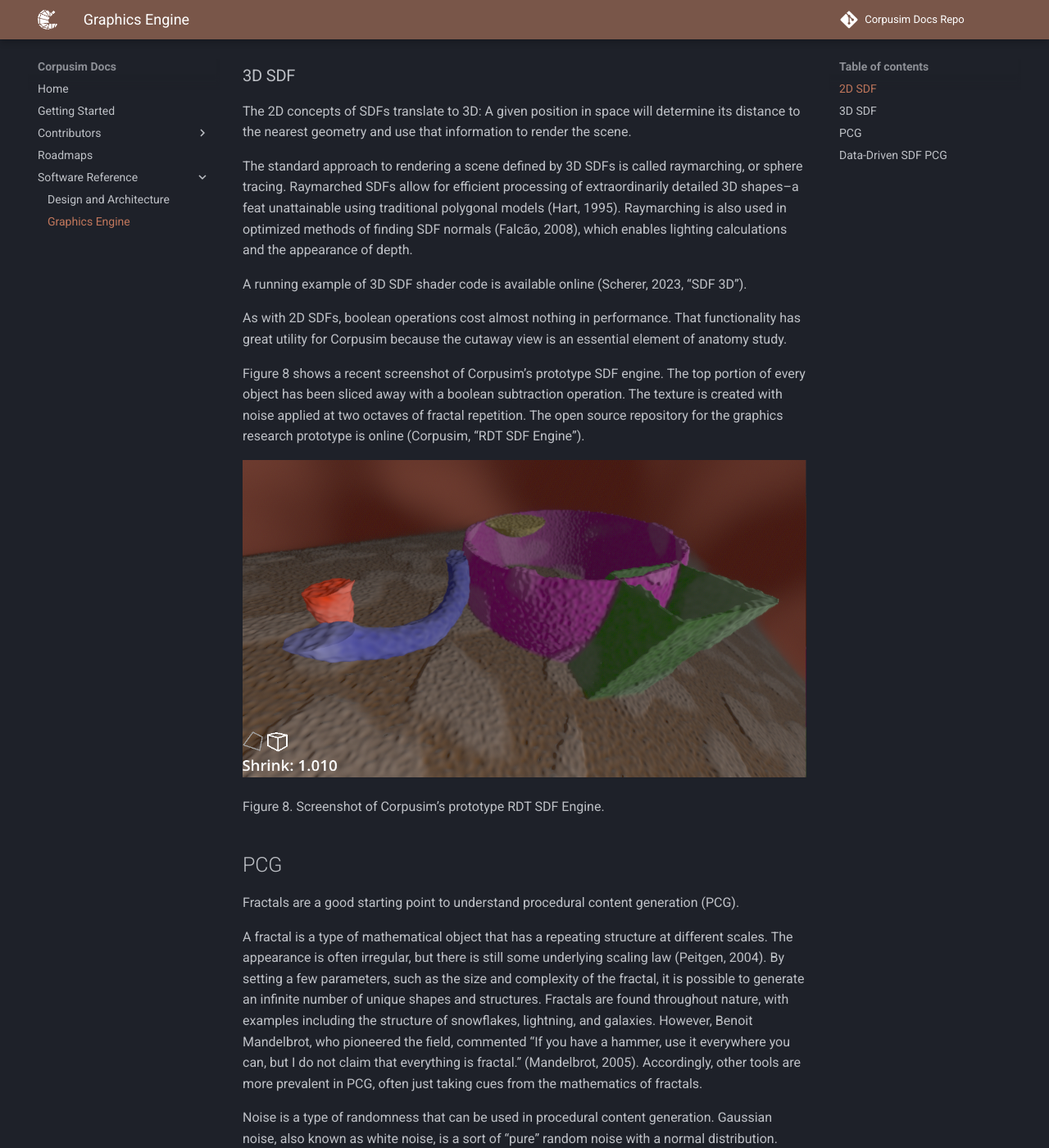
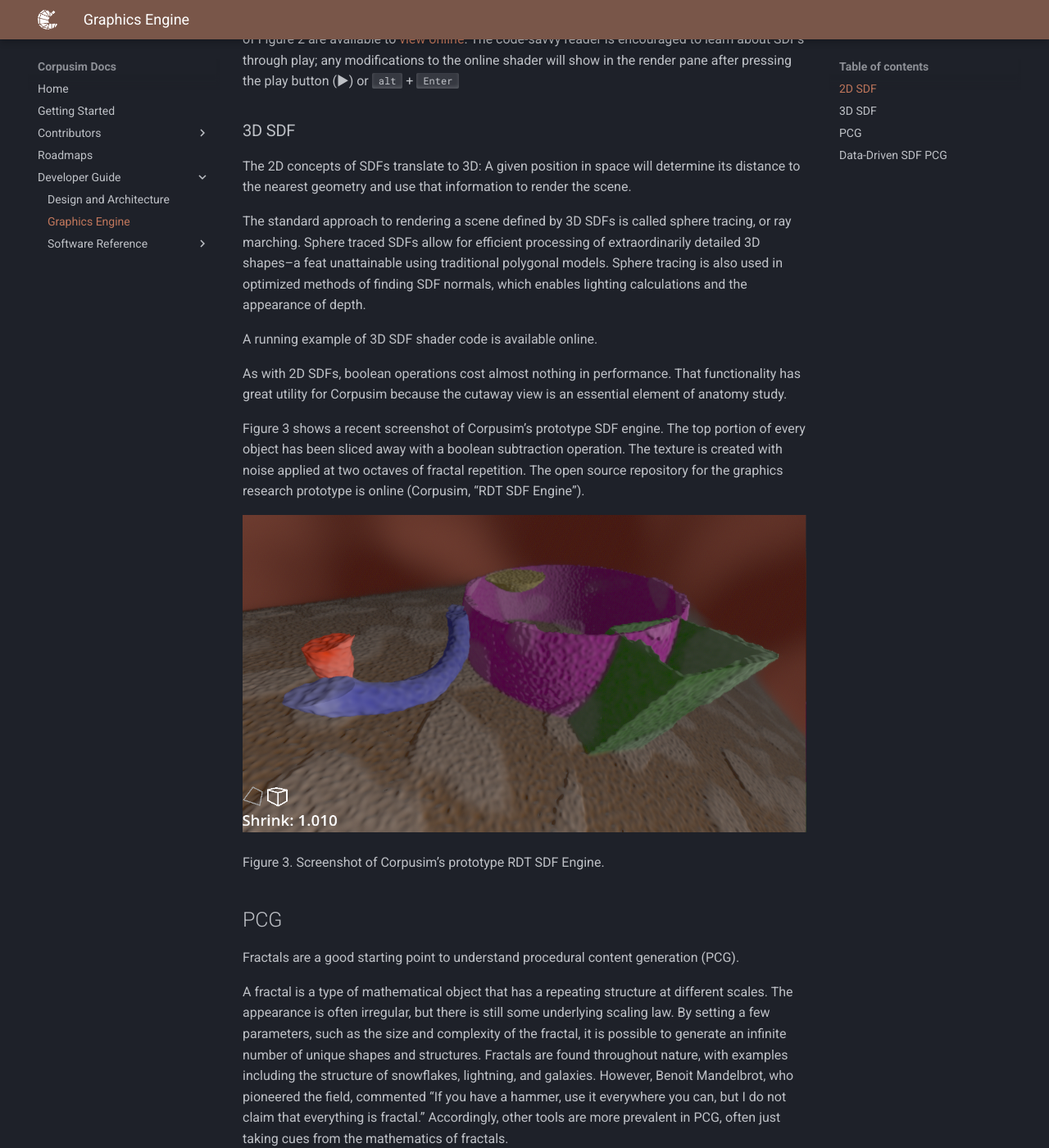
Before and after one commit to Corpusim/corpusim-docs, an MkDocs documentation site: the page built from docs/developer_guide/software_reference/graphics_engine.md, in a window 1280 px wide and 1400 px high, scrolled down 2291 px. Shown: the whole window at 82% size. Built offline with MkDocs 1.6.1 and Material for MkDocs 9.7.7, drawn with Linux system fonts in a browser that asks for light colours; comment, search, counter and statistics services are not loaded; some of the changed text lies outside the part shown.

Commit message:
added a sw ref doc and reorganized

```diff
--- a/docs/software_reference/graphics_engine.md
+++ b/docs/developer_guide/software_reference/graphics_engine.md
@@ -6,7 +8,7 @@
 
 |   |   |
 |---|---|
-|![](images/expl.png)|![](images/impl.png)|
+|![](./images/expl.png)|![](./images/impl.png)|
 |(a)|(b)|
 
 Figure 1. Implicit vs. explicit definition of a circle.
@@ -15,11 +17,11 @@
 
 ### 2D SDF
 
-Signed Distance Functions (SDFs) describe geometry implicitly. Shapes are determined at render time, entirely in the fragment shader, using mathematical parameters in a raymarching algorithm. Consequently, the geometric shape does not have a resolution; it can be accurately rendered at any scale. As an analogy, consider 2D rasterized vs. vector graphics.
+Signed Distance Functions (SDFs) describe geometry implicitly. Shapes are determined at render time, entirely in the fragment shader, using mathematical parameters in a ray tracing algorithm. Consequently, the geometric shape does not have a resolution; it can be accurately rendered at any scale. As an analogy, consider 2D rasterized vs. vector graphics.
 
 An SDF is a mathematical function that takes a 2D point as input and returns the signed distance from that point to the closest boundary of a shape. SDFs can generate a wide range of shapes and effects by distorting SDF coordinates (with noise, for example) or boolean operations.
 
-![](images/sdf-demo.png)
+![](./images/sdf-demo.png)
 
 Figure 2. Screenshots of an online SDF demonstration.
 
@@ -35,23 +37,23 @@
 
 The 2D concepts of SDFs translate to 3D: A given position in space will determine its distance to the nearest geometry and use that information to render the scene.
 
-The standard approach to rendering a scene defined by 3D SDFs is called raymarching, or sphere tracing. Raymarched SDFs allow for efficient processing of extraordinarily detailed 3D shapes–a feat unattainable using traditional polygonal models (Hart, 1995). Raymarching is also used in optimized methods of finding SDF normals (Falcão, 2008), which enables lighting calculations and the appearance of depth.
+The standard approach to rendering a scene defined by 3D SDFs is called sphere tracing, or ray marching. Sphere traced SDFs allow for efficient processing of extraordinarily detailed 3D shapes–a feat unattainable using traditional polygonal models. Sphere tracing is also used in optimized methods of finding SDF normals, which enables lighting calculations and the appearance of depth.
 
-A running example of 3D SDF shader code is available online (Scherer, 2023, “SDF 3D”).
+A running example of 3D SDF shader code is available online.
 
 As with 2D SDFs, boolean operations cost almost nothing in performance. That functionality has great utility for Corpusim because the cutaway view is an essential element of anatomy study.
 
-Figure 8 shows a recent screenshot of Corpusim’s prototype SDF engine. The top portion of every object has been sliced away with a boolean subtraction operation. The texture is created with noise applied at two octaves of fractal repetition. The open source repository for the graphics research prototype is online (Corpusim, “RDT SDF Engine”).
+Figure 3 shows a recent screenshot of Corpusim’s prototype SDF engine. The top portion of every object has been sliced away with a boolean subtraction operation. The texture is created with noise applied at two octaves of fractal repetition. The open source repository for the graphics research prototype is online (Corpusim, “RDT SDF Engine”).
 
-![](images/corpusim-sdf.png)
+![](./images/corpusim-sdf.png)
 
-Figure 8. Screenshot of Corpusim’s prototype RDT SDF Engine.
+Figure 3. Screenshot of Corpusim’s prototype RDT SDF Engine.
 
 ## PCG
 
 Fractals are a good starting point to understand procedural content generation (PCG).
 
-A fractal is a type of mathematical object that has a repeating structure at different scales. The appearance is often irregular, but there is still some underlying scaling law (Peitgen, 2004). By setting a few parameters, such as the size and complexity of the fractal, it is possible to generate an infinite number of unique shapes and structures. Fractals are found throughout nature, with examples including the structure of snowflakes, lightning, and galaxies. However, Benoit Mandelbrot, who pioneered the field, commented “If you have a hammer, use it everywhere you can, but I do not claim that everything is fractal.” (Mandelbrot, 2005). Accordingly, other tools are more prevalent in PCG, often just taking cues from the mathematics of fractals.
+A fractal is a type of mathematical object that has a repeating structure at different scales. The appearance is often irregular, but there is still some underlying scaling law. By setting a few parameters, such as the size and complexity of the fractal, it is possible to generate an infinite number of unique shapes and structures. Fractals are found throughout nature, with examples including the structure of snowflakes, lightning, and galaxies. However, Benoit Mandelbrot, who pioneered the field, commented “If you have a hammer, use it everywhere you can, but I do not claim that everything is fractal.” Accordingly, other tools are more prevalent in PCG, often just taking cues from the mathematics of fractals.
 
 Noise is a type of randomness that can be used in procedural content generation. Gaussian noise, also known as white noise, is a sort of “pure” random noise with a normal distribution. Gaussian noise is rarely used for interactive graphics because the natural phenomena being simulated resemble smooth, continuous shapes. Other noise algorithms, such as Perlin noise and Worley noise, are widely used to create realistic terrain and natural environments.
 
@@ -61,7 +63,7 @@
 
 ## Data-Driven SDF PCG
 
-Edward Tufte offers a principle for producing better graphical tools. The reasoning capabilities of users are amplified by improving the quality, relevance, and integrity of the data being presented.
+Edward Tufte offers a principle for producing better graphical tools: The reasoning capabilities of users are amplified by improving the quality, relevance, and integrity of the data being presented.
 
 Biological and medical databases are available on the internet and can provide data for use in Corpusim. The National Center for Biotechnology Information (NCBI) is an online repository of biological data that includes a range of databases with information on genes, proteins, and disease. NCBI also provides access to sequence data, gene expression data, and genome annotation data.
 
--- a/mkdocs.yml
+++ b/mkdocs.yml
@@ -5,9 +5,13 @@
       - 'About Contributors' : 'contributors/about_contributors.md'
       - 'Tools and Processes' : 'contributors/tools_and_processes.md'
     - Roadmaps : roadmaps.md
-    - 'Software Reference':
-      - 'Design and Architecture' : 'software_reference/design_and_architecture.md'
-      - 'Graphics Engine' : 'software_reference/graphics_engine.md'
+    - 'Developer Guide':
+      - 'Design and Architecture' : 'developer_guide/software_reference/design_and_architecture.md'
+      - 'Graphics Engine' : 'developer_guide/software_reference/graphics_engine.md'
+      - 'Software Reference':
+        - 'hierarch_data.gd' : 'developer_guide/software_reference/hierarch_data.md'
+
+
 
 theme:
   name: material
@@ -18,12 +22,14 @@
     accent: deep_orange
 
 site_name: 'Corpusim Docs'
-repo_url: 'https://github.com/Corpusim/corpusim-docs'
 repo_name: 'Corpusim Docs Repo'
 site_url: https://docs.corpusim.com
 
 plugins:
- - git-revision-date
+  - git-revision-date
+  - plantuml:
+      puml_url: https://www.plantuml.com/plantuml/
+      puml_keyword: plantuml
 
 markdown_extensions:
   - pymdownx.superfences:
```
Also changed, not shown: other parts of docs/developer_guide/software_reference/graphics_engine.md (+2 -0 lines), docs/contributors/tools_and_processes.md (+9 -2 lines), docs/developer_guide/software_reference/hierarch_data.md (added, +21 -0 lines), docs/foundations.md (added, +30 -0 lines), docs/index.md (+1 -1 lines), docs/developer_guide/software_reference/design_and_architecture.md (renamed from docs/software_reference/design_and_architecture.md), docs/developer_guide/software_reference/images/c4-202302.png (renamed from docs/software_reference/images/c4-202302.png), docs/developer_guide/software_reference/images/corpusim-sdf.png (renamed from docs/software_reference/images/corpusim-sdf.png), docs/developer_guide/software_reference/images/expl.png (renamed from docs/software_reference/images/expl.png), docs/developer_guide/software_reference/images/impl.png (renamed from docs/software_reference/images/impl.png), docs/developer_guide/software_reference/images/sdf-demo.png (renamed from docs/software_reference/images/sdf-demo.png).
